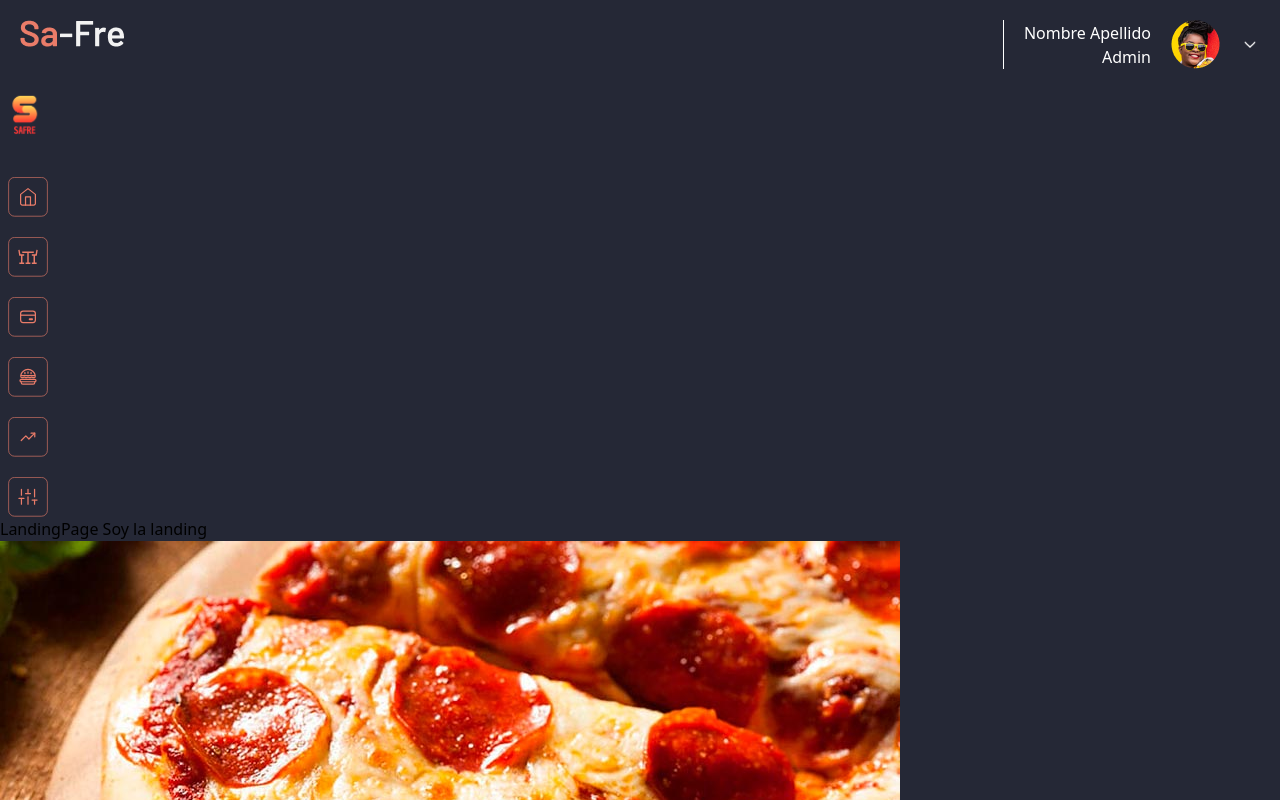
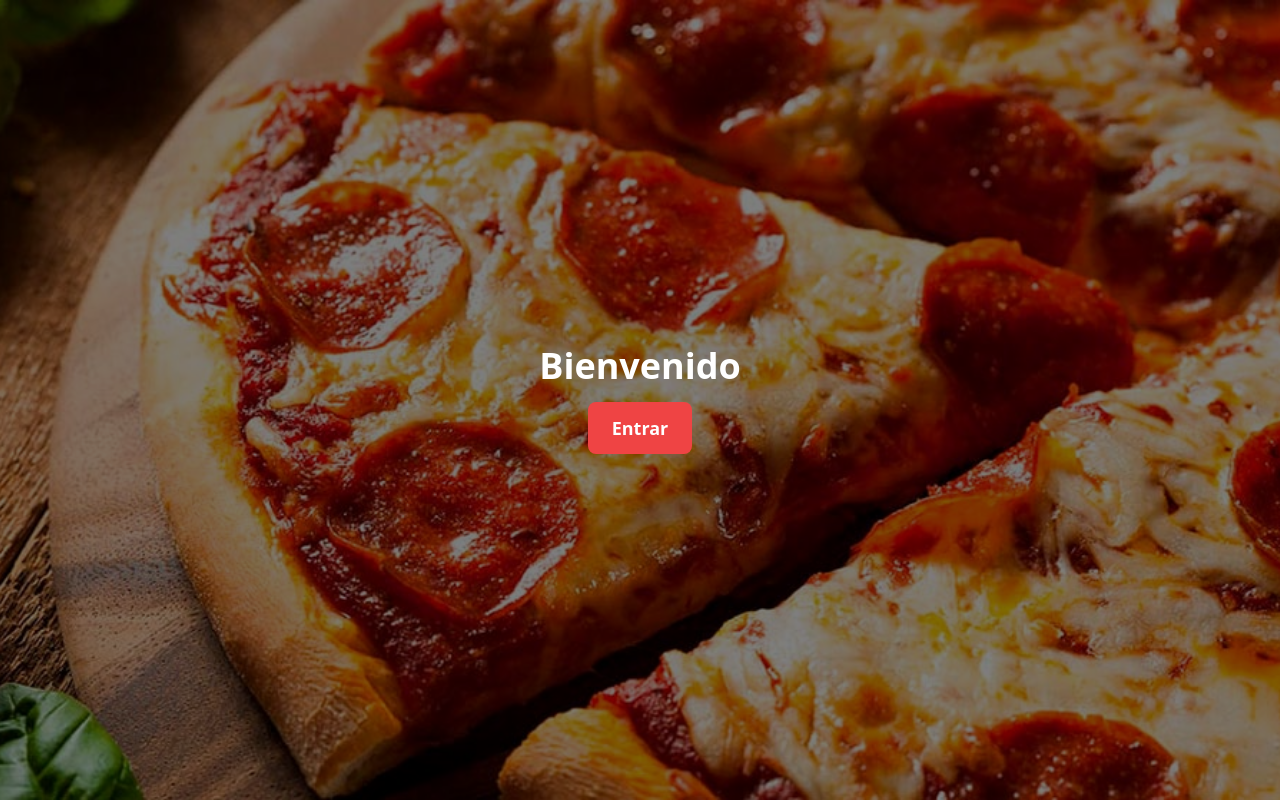
Before and after one commit to josechapid/safreControl, a React (Vite) app in the folder client/: page / in a window 1280 px wide. Shown: the top 800 px of the page. Built offline with nearby package versions, Linux system fonts and the light colour scheme.

Commit message:
haciendo flujo para la entrada a safre

```diff
--- a/client/src/App.jsx
+++ b/client/src/App.jsx
@@ -9,20 +9,36 @@ import Login from "./view/login/Login";
 import Pay from "./view/pay/Pay";
 
 //? hook
-// import { useSelector } from "react-redux";
-// import { useState, useEffect } from "react";
 import { Route, Routes, useLocation, useNavigate } from "react-router-dom";
+import { useEffect, useState } from "react";
 
 import "./App.css";
 
 function App() {
+  const location = useLocation();
+  const navigate = useNavigate();
+  const [showLanding, setShowLanding] = useState(true);
+
+  useEffect(() => {
+    if (location.pathname !== "/") {
+      setShowLanding(false);
+    }
+  }, [location]);
+
   return (
     <>
-      <Navbar />
-      <Asidebar />
+      {!showLanding && (
+        <>
+          <Navbar />
+          <Asidebar />
+        </>
+      )}
 
       <Routes>
-        <Route path="/" element={<LandingPage />} />
+        <Route
+          path="/"
+          element={<LandingPage onEnter={() => navigate("/home")} />}
+        />
         <Route path="/home" element={<Home />} />
         <Route path="/login" element={<Login />} />
         <Route path="/pay" element={<Pay />} />
--- a/client/src/view/landingPage/LandingPage.jsx
+++ b/client/src/view/landingPage/LandingPage.jsx
@@ -1,10 +1,30 @@
+import PropTypes from "prop-types";
 import pizza from "../../assets/image/pizza.jpeg";
 
-function LandingPage() {
-  return <div>
-    LandingPage Soy la landing
-    <img src={pizza} alt="pizza" />
-    </div>;
+function LandingPage({ onEnter }) {
+  return (
+    <div className="relative w-full h-screen">
+      <img
+        src={pizza}
+        alt="pizza"
+        className="absolute w-full h-full object-cover"
+      />
+
+      <div className="absolute inset-0 flex flex-col items-center justify-center bg-black bg-opacity-50 text-white">
+        <h1 className="text-4xl font-bold mb-4">Bienvenido</h1>
+        <button
+          className="px-6 py-3 bg-red-500 hover:bg-red-600 rounded-lg text-lg font-semibold"
+          onClick={onEnter}
+        >
+          Entrar
+        </button>
+      </div>
+    </div>
+  );
 }
 
+LandingPage.propTypes = {
+  onEnter: PropTypes.func.isRequired,
+};
+
 export default LandingPage;
```
